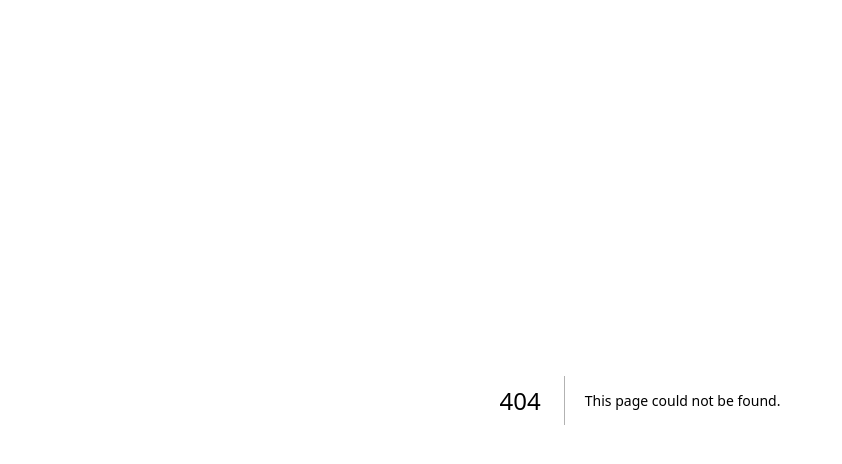
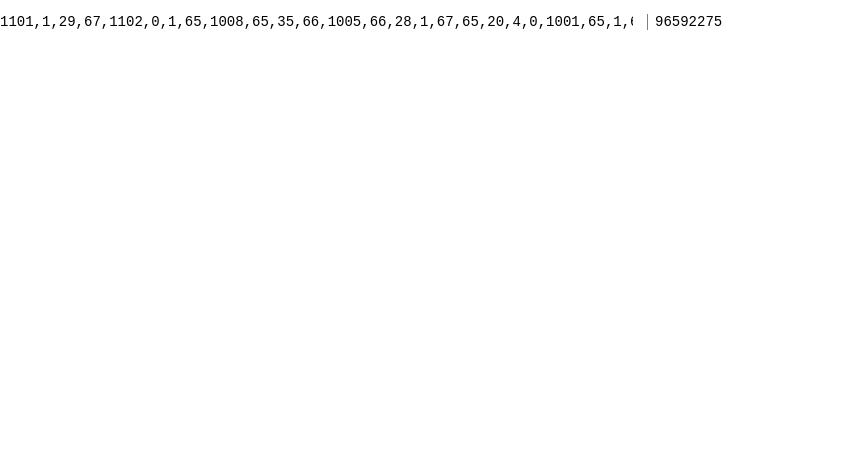
Before and after one commit to d-lukashevich/aoc, a Next.js app: page /days/2021/7 in a window 1280 px wide. Before the commit this address had no page. Shown: the top 464 px of the page, without its empty margins (0-842 px from the left). Built offline with nearby package versions, Linux system fonts and the light colour scheme.

Commit message:
feat(07.12.21): add solution

```diff
--- /dev/null
+++ b/pages/days/2021/7.tsx
@@ -0,0 +1,30 @@
+import { PuzzleRenderer } from '@units/PuzzleRenderer';
+
+const getData = (raw: string) =>
+  raw
+    .split(',')
+    .map(Number)
+    .sort((a, b) => a - b);
+
+const findOptimum = (raw: string, calcFuel: (distance: number) => number) => {
+  const nums = getData(raw);
+
+  const count = (pos: number) => nums.reduce((acc, num) => acc + calcFuel(Math.abs(num - pos)), 0);
+
+  const search = (bottom: number, top: number): number => {
+    if (bottom === top) return count(bottom);
+    const midLeft = Math.floor((bottom + top) / 2);
+    const midRight = midLeft + 1;
+
+    return count(midLeft) < count(midRight) ? search(bottom, midLeft) : search(midRight, top);
+  };
+
+  return search(nums.at(0)!, nums.at(-1)!);
+};
+
+const first = (raw: string) => findOptimum(raw, (distance) => distance);
+const second = (raw: string) => findOptimum(raw, (distance) => (distance ** 2 + distance) / 2);
+
+export default function Day() {
+  return <PuzzleRenderer func={second} first={first} second={second} />;
+}
```
Also changed, not shown: public/inputs/2021/7.txt (added).
